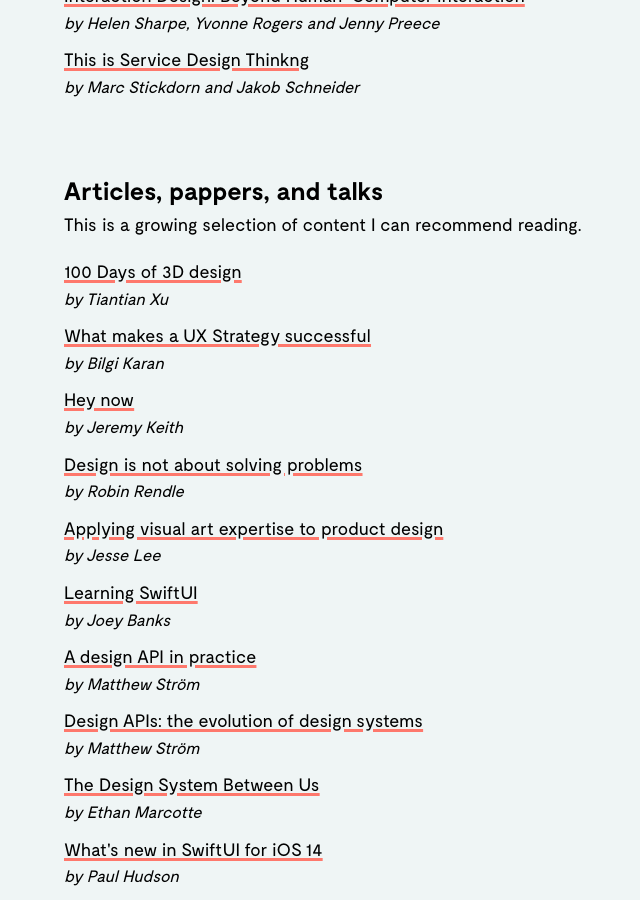
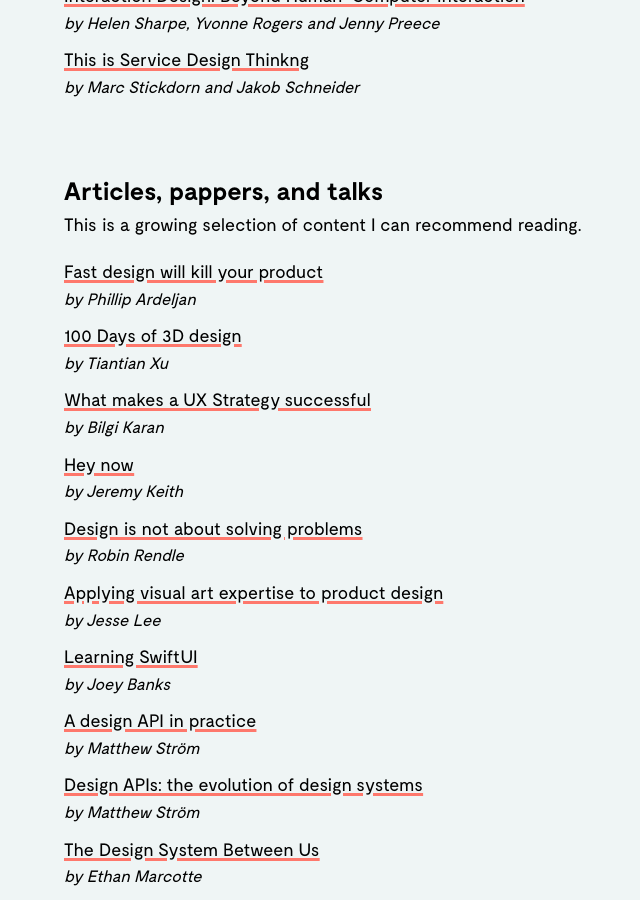
Before and after one commit to jacoblindstrm/jacoblindstrm.github.io, a Jekyll site: the page built from _posts/2020-04-01-what-im-reading.html, in a window 1280 px wide and 900 px high, scrolled down 1471 px. Shown: the whole window, without its empty margins (0-640 px from the left). Built offline with Jekyll 4.4.1, drawn with Linux system fonts in a browser that asks for light colours; comment, search, counter and statistics services are not loaded.

Commit message:
Update articles.yml

```diff
--- a/_data/articles.yml
+++ b/_data/articles.yml
@@ -1,3 +1,6 @@
+- title: Fast design will kill your product
+  url: https://philip.design/blog/fast-design-will-kill-your-product/
+  author: Phillip Ardeljan
 - title: 100 Days of 3D design
   url: https://medium.com/the-100-day-project/100-days-of-3d-4b28a514f3ac
   author: Tiantian Xu
```
